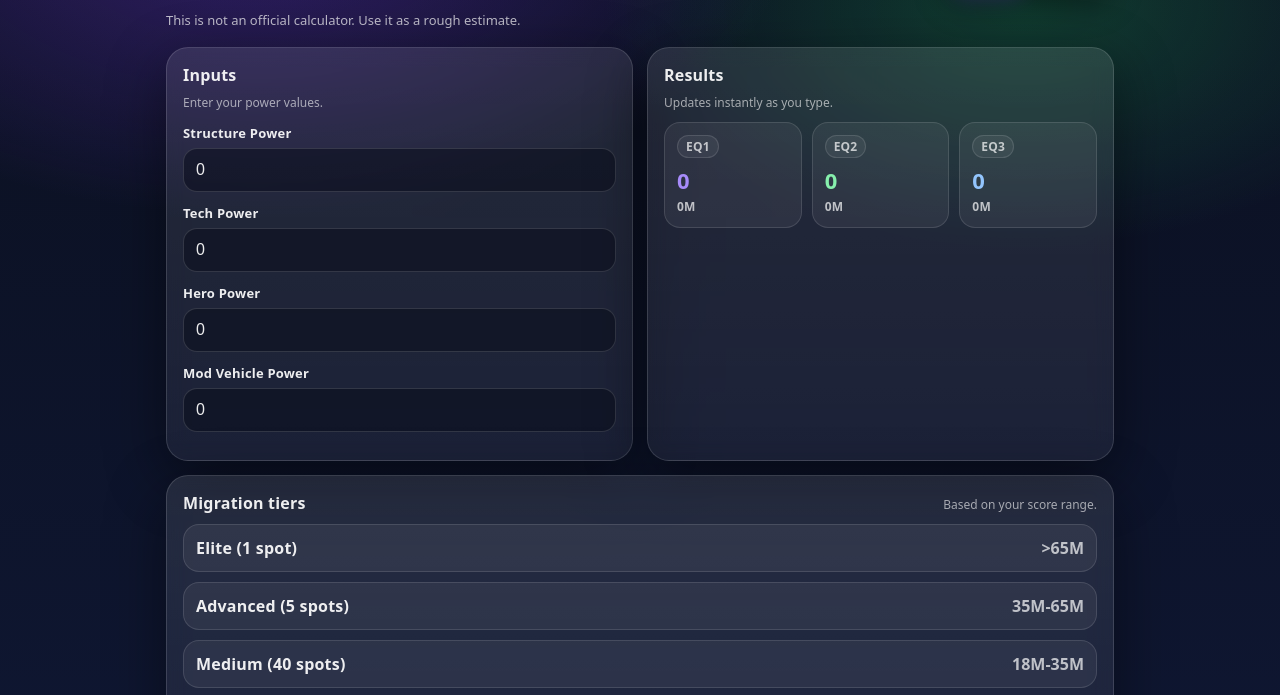
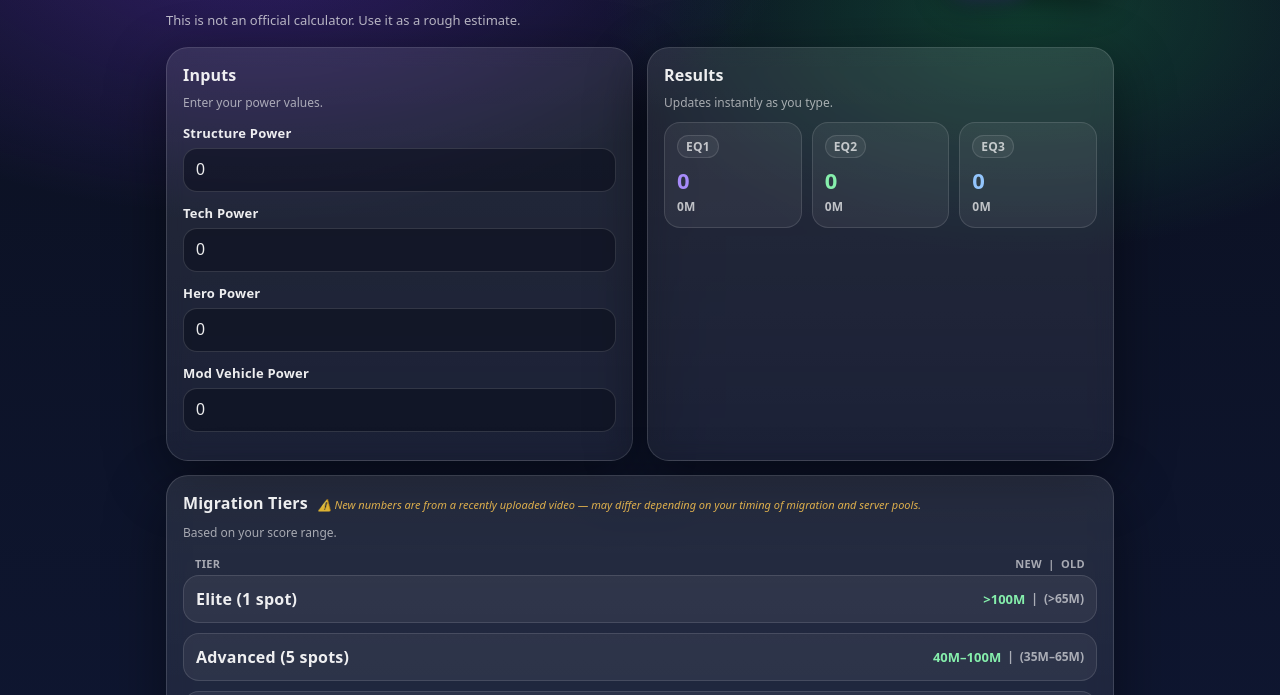
Before and after one commit to blue-party-hat/LastZ-MigCalcTemp, a plain HTML site: page index.html in a window 1280 px wide. Shown: the part 84-779 px from the top of the page. Drawn offline with Linux system fonts and the light colour scheme.

Commit message:
Update index.html

```diff
--- a/index.html
+++ b/index.html
@@ -30,7 +30,7 @@
         radial-gradient(700px 400px at 80% 10%, rgba(34,197,94,0.25), transparent 60%),
         linear-gradient(180deg, var(--bg0), var(--bg1));
       min-height: 100vh;
-      overflow-x: hidden; /* last-resort guard */
+      overflow-x: hidden;
     }
 
     .wrap{
@@ -45,7 +45,7 @@
       justify-content:space-between;
       gap:12px;
       margin-bottom: 14px;
-      flex-wrap: wrap; /* prevents overflow on small widths */
+      flex-wrap: wrap;
     }
 
     .brand{
@@ -119,7 +119,7 @@
       box-shadow: var(--shadow2);
       padding: 16px;
       backdrop-filter: blur(10px);
-      min-width: 0; /* important for grid overflow */
+      min-width: 0;
     }
 
     .card h2{
@@ -166,12 +166,12 @@
 
     .pillrow{
       display:grid;
-      grid-template-columns: repeat(3, minmax(0, 1fr)); /* prevents pill overflow */
+      grid-template-columns: repeat(3, minmax(0, 1fr));
       gap: 10px;
       margin-top: 10px;
     }
     @media (max-width: 520px){
-      .pillrow{ grid-template-columns: 1fr; } /* stack on small screens */
+      .pillrow{ grid-template-columns: 1fr; }
       .tabs{ width: 100%; justify-content: center; }
       .tabbtn{ flex: 1 1 0; text-align:center; }
     }
@@ -206,9 +206,8 @@
       position: absolute;
       left: 0;
       top: calc(100% + 10px);
-
       width: max-content;
-      max-width: min(80vw, 360px); /* key mobile fix */
+      max-width: min(80vw, 360px);
       padding: 10px 12px;
       border-radius: 12px;
       background: rgba(12, 16, 30, 0.98);
@@ -217,9 +216,8 @@
       box-shadow: var(--shadow2);
       font-size: 12px;
       line-height: 1.35;
-
       white-space: normal;
-      overflow-wrap: anywhere; /* key: wrap long formulas */
+      overflow-wrap: anywhere;
       opacity: 0;
       transform: translateY(-4px);
       pointer-events: none;
@@ -245,7 +243,7 @@
       font-weight: 900;
       letter-spacing: 0.2px;
       line-height: 1.1;
-      overflow-wrap: anywhere; /* protect big numbers */
+      overflow-wrap: anywhere;
     }
     .pill .m{
       margin-top: 6px;
@@ -260,16 +258,25 @@
     .pill.eq2 .v{ color: #86efac; }
     .pill.eq3 .v{ color: #93c5fd; }
 
+    /* ── Tiers section ── */
     .tiers-title{
       display:flex;
-      justify-content:space-between;
       align-items:baseline;
       gap:10px;
       margin: 0 0 10px;
       flex-wrap: wrap;
       min-width: 0;
     }
-    .tiers-title h2{ margin:0; }
+    .tiers-title h2{ margin:0; flex-shrink: 0; }
+
+    .tiers-note{
+      font-size: 11px;
+      color: rgba(255,200,80,0.85);
+      font-style: italic;
+      line-height: 1.35;
+      overflow-wrap: anywhere;
+    }
+
     .tiers{
       list-style: none;
       padding: 0;
@@ -277,27 +284,68 @@
       display:grid;
       gap: 10px;
     }
+
+    /* Column header row */
+    .tier-header{
+      display:grid;
+      grid-template-columns: 1fr auto;
+      gap: 12px;
+      padding: 4px 12px;
+      min-width: 0;
+    }
+    .tier-header .col-label{
+      font-size: 11px;
+      font-weight: 900;
+      letter-spacing: 0.3px;
+      color: var(--muted2);
+      text-transform: uppercase;
+      text-align: right;
+    }
+    .tier-header .col-label:first-child{
+      text-align: left;
+    }
+
+    /* Range columns wrapper inside each tier row */
+    .tier-ranges{
+      display:flex;
+      gap: 6px;
+      align-items: center;
+      flex-shrink: 0;
+    }
+    .tier-range-new{
+      color: #86efac;
+      font-weight: 800;
+      font-size: 13px;
+      white-space: nowrap;
+    }
+    .tier-range-sep{
+      color: var(--muted2);
+      font-size: 12px;
+      font-weight: 700;
+    }
+    .tier-range-old{
+      color: var(--muted2);
+      font-size: 12px;
+      font-weight: 700;
+      white-space: nowrap;
+    }
+
     .tier{
-      display:flex;
-      justify-content:space-between;
+      display:grid;
+      grid-template-columns: 1fr auto;
       gap: 12px;
       padding: 12px;
       border-radius: 16px;
       border: 1px solid rgba(255,255,255,0.12);
       background: rgba(255,255,255,0.06);
-      flex-wrap: wrap; /* prevent overflow */
+      align-items: center;
       min-width: 0;
     }
     .tier .name{
       font-weight: 900;
       letter-spacing: 0.2px;
       color: rgba(255,255,255,0.92);
-      overflow-wrap:anywhere;
-    }
-    .tier .range{
-      color: var(--muted);
-      font-weight: 800;
-      white-space: nowrap;
+      overflow-wrap: anywhere;
     }
   </style>
 </head>
@@ -406,26 +454,51 @@
 
     <div class="card" style="margin-top:14px;">
       <div class="tiers-title">
-        <h2 id="tiers-title">Migration tiers</h2>
-        <div class="muted2" id="tiers-sub">Based on your score range.</div>
+        <h2 id="tiers-heading">Migration Tiers</h2>
+        <span class="tiers-note" id="tiers-note">
+          ⚠️ New numbers are from a recently uploaded video — may differ depending on your timing of migration and server pools.
+        </span>
+      </div>
+      <div class="muted2" id="tiers-sub" style="margin-bottom:10px;">Based on your score range.</div>
+
+      <!-- Column header -->
+      <div class="tier-header">
+        <div class="col-label" id="col-tier-label">Tier</div>
+        <div class="col-label" id="col-range-label">New &nbsp;|&nbsp; Old</div>
       </div>
 
       <ul class="tiers" id="tiers-list">
         <li class="tier">
-          <div class="name">Elite (1 spot)</div>
-          <div class="range">&gt;65M</div>
+          <div class="name" id="tier-name-0">Elite (1 spot)</div>
+          <div class="tier-ranges">
+            <span class="tier-range-new" id="tier-new-0">&gt;100M</span>
+            <span class="tier-range-sep">|</span>
+            <span class="tier-range-old" id="tier-old-0">(&gt;65M)</span>
+          </div>
         </li>
         <li class="tier">
-          <div class="name">Advanced (5 spots)</div>
-          <div class="range">35M-65M</div>
+          <div class="name" id="tier-name-1">Advanced (5 spots)</div>
+          <div class="tier-ranges">
+            <span class="tier-range-new" id="tier-new-1">40M–100M</span>
+            <span class="tier-range-sep">|</span>
+            <span class="tier-range-old" id="tier-old-1">(35M–65M)</span>
+          </div>
         </li>
         <li class="tier">
-          <div class="name">Medium (40 spots)</div>
-          <div class="range">18M-35M</div>
+          <div class="name" id="tier-name-2">Medium (40 spots)</div>
+          <div class="tier-ranges">
+            <span class="tier-range-new" id="tier-new-2">20M–40M</span>
+            <span class="tier-range-sep">|</span>
+            <span class="tier-range-old" id="tier-old-2">(18M–35M)</span>
+          </div>
         </li>
         <li class="tier">
-          <div class="name">Regular (60 spots)</div>
-          <div class="range">0M-18M</div>
+          <div class="name" id="tier-name-3">Regular (60 spots)</div>
+          <div class="tier-ranges">
+            <span class="tier-range-new" id="tier-new-3">0M–20M</span>
+            <span class="tier-range-sep">|</span>
+            <span class="tier-range-old" id="tier-old-3">(0M–18M)</span>
+          </div>
         </li>
       </ul>
     </div>
@@ -470,12 +543,27 @@
     ['d12','d13','d14','d15'].forEach(id => el(id).addEventListener('input', recalc));
     recalc();
 
+    // ── Tier data ──
+    const TIERS = {
+      en: [
+        { name: 'Elite (1 spot)',     newRange: '>100M',    oldRange: '(>65M)'      },
+        { name: 'Advanced (5 spots)', newRange: '40M–100M', oldRange: '(35M–65M)'   },
+        { name: 'Medium (40 spots)',  newRange: '20M–40M',  oldRange: '(18M–35M)'   },
+        { name: 'Regular (60 spots)', newRange: '0M–20M',   oldRange: '(0M–18M)'    },
+      ],
+      ja: [
+        { name: 'エリート (1枠)',         newRange: '>100M',    oldRange: '(>65M)'      },
+        { name: 'アドバンスド (5枠)',      newRange: '40M–100M', oldRange: '(35M–65M)'   },
+        { name: 'ミディアム (40枠)',       newRange: '20M–40M',  oldRange: '(18M–35M)'   },
+        { name: 'レギュラー (60枠)',       newRange: '0M–20M',   oldRange: '(0M–18M)'    },
+      ]
+    };
+
     function setLang(lang){
       const isJa = (lang === 'ja');
 
       el('panel-en').classList.toggle('active', !isJa);
       el('panel-ja').classList.toggle('active', isJa);
-
       el('tab-en').classList.toggle('active', !isJa);
       el('tab-ja').classList.toggle('active', isJa);
 
@@ -484,15 +572,15 @@
         ? 'コミュニティ式（目安）。実際の移行スコアはサーバー要因で変動する可能性があります。'
         : 'Community equations. Actual migration score may vary by server factors.';
 
-      el('inputs-title').textContent = isJa ? '入力' : 'Inputs';
-      el('inputs-sub').textContent   = isJa ? '戦力の数値を入力してください。' : 'Enter your power values.';
-      el('results-title').textContent= isJa ? '予想スコア' : 'Results';
-      el('results-sub').textContent  = isJa ? '入力と同時に自動更新されます。' : 'Updates instantly as you type.';
+      el('inputs-title').textContent  = isJa ? '入力'        : 'Inputs';
+      el('inputs-sub').textContent    = isJa ? '戦力の数値を入力してください。' : 'Enter your power values.';
+      el('results-title').textContent = isJa ? '予想スコア'   : 'Results';
+      el('results-sub').textContent   = isJa ? '入力と同時に自動更新されます。' : 'Updates instantly as you type.';
 
       el('lbl-d12').textContent = isJa ? '建物戦力 / Structure' : 'Structure Power';
       el('lbl-d13').textContent = isJa ? '研究戦力 / Tech'      : 'Tech Power';
-      el('lbl-d14').textContent = isJa ? 'Hero戦力 / Hero'       : 'Hero Power';
-      el('lbl-d15').textContent = isJa ? '改造車戦力 / Mod'      : 'Mod Vehicle Power';
+      el('lbl-d14').textContent = isJa ? 'Hero戦力 / Hero'      : 'Hero Power';
+      el('lbl-d15').textContent = isJa ? '改造車戦力 / Mod'     : 'Mod Vehicle Power';
 
       el('k-eq1').textContent = isJa ? 'EQ1・計算式1' : 'EQ1';
       el('k-eq2').textContent = isJa ? 'EQ2・計算式2' : 'EQ2';
@@ -511,23 +599,21 @@
         : 'EQ3: (Structure + Tech + Hero + Mod Vehicle) × 0.265'
       );
 
-      el('tiers-title').textContent = isJa ? '移行枠' : 'Migration tiers';
-      el('tiers-sub').textContent   = isJa ? 'スコア範囲の目安です。' : 'Based on your score range.';
+      el('tiers-heading').textContent = isJa ? '移行枠'    : 'Migration Tiers';
+      el('tiers-sub').textContent     = isJa ? 'スコア範囲の目安です。' : 'Based on your score range.';
+      el('tiers-note').textContent    = isJa
+        ? '⚠️ 新しい数値は最近公開された動画より — 移行タイミングやサーバープールによって異なる場合があります。'
+        : '⚠️ New numbers are from a recently uploaded video — may differ depending on your timing of migration and server pools.';
 
-      const items = el('tiers-list').querySelectorAll('li.tier');
-      if(items.length === 4){
-        items[0].querySelector('.name').textContent  = isJa ? 'エリート (1枠)' : 'Elite (1 spot)';
-        items[0].querySelector('.range').textContent = '>65M';
+      el('col-tier-label').textContent  = isJa ? '枠'          : 'Tier';
+      el('col-range-label').textContent = isJa ? '新 ｜ 旧'    : 'New \u00a0|\u00a0 Old';
 
-        items[1].querySelector('.name').textContent  = isJa ? 'アドバンスド (5枠)' : 'Advanced (5 spots)';
-        items[1].querySelector('.range').textContent = '35M-65M';
-
-        items[2].querySelector('.name').textContent  = isJa ? 'ミディアム (40枠)' : 'Medium (40 spots)';
-        items[2].querySelector('.range').textContent = '18M-35M';
-
-        items[3].querySelector('.name').textContent  = isJa ? 'レギュラー (60枠)' : 'Regular (60 spots)';
-        items[3].querySelector('.range').textContent = '0M-18M';
-      }
+      const data = TIERS[isJa ? 'ja' : 'en'];
+      data.forEach((t, i) => {
+        el(`tier-name-${i}`).textContent = t.name;
+        el(`tier-new-${i}`).textContent  = t.newRange;
+        el(`tier-old-${i}`).textContent  = t.oldRange;
+      });
     }
 
     el('tab-en').addEventListener('click', () => setLang('en'));
```
